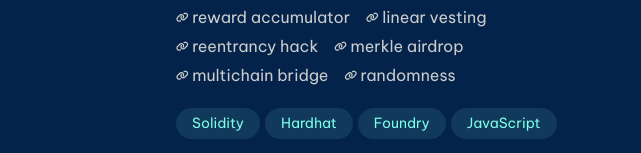
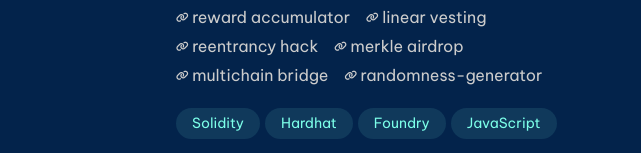
Before and after one commit to solenemep/web-prez, a React (Create React App) app: page / in a window 1280 px wide. Shown: the part 3652-3805 px from the top of the page, without its empty margins (609-1250 px from the left). Built offline with nearby package versions, Linux system fonts and the light colour scheme.

Commit message:
feat: rename random

```diff
--- a/src/components/main/Personal.js
+++ b/src/components/main/Personal.js
@@ -44,8 +44,8 @@
           url: "https://github.com/solenemep/multichain-bridge",
         },
         {
-          name: "randomness",
-          url: "https://github.com/solenemep/randomness",
+          name: "randomness-generator",
+          url: "https://github.com/solenemep/randomness-generator",
         },
       ],
     },
```
